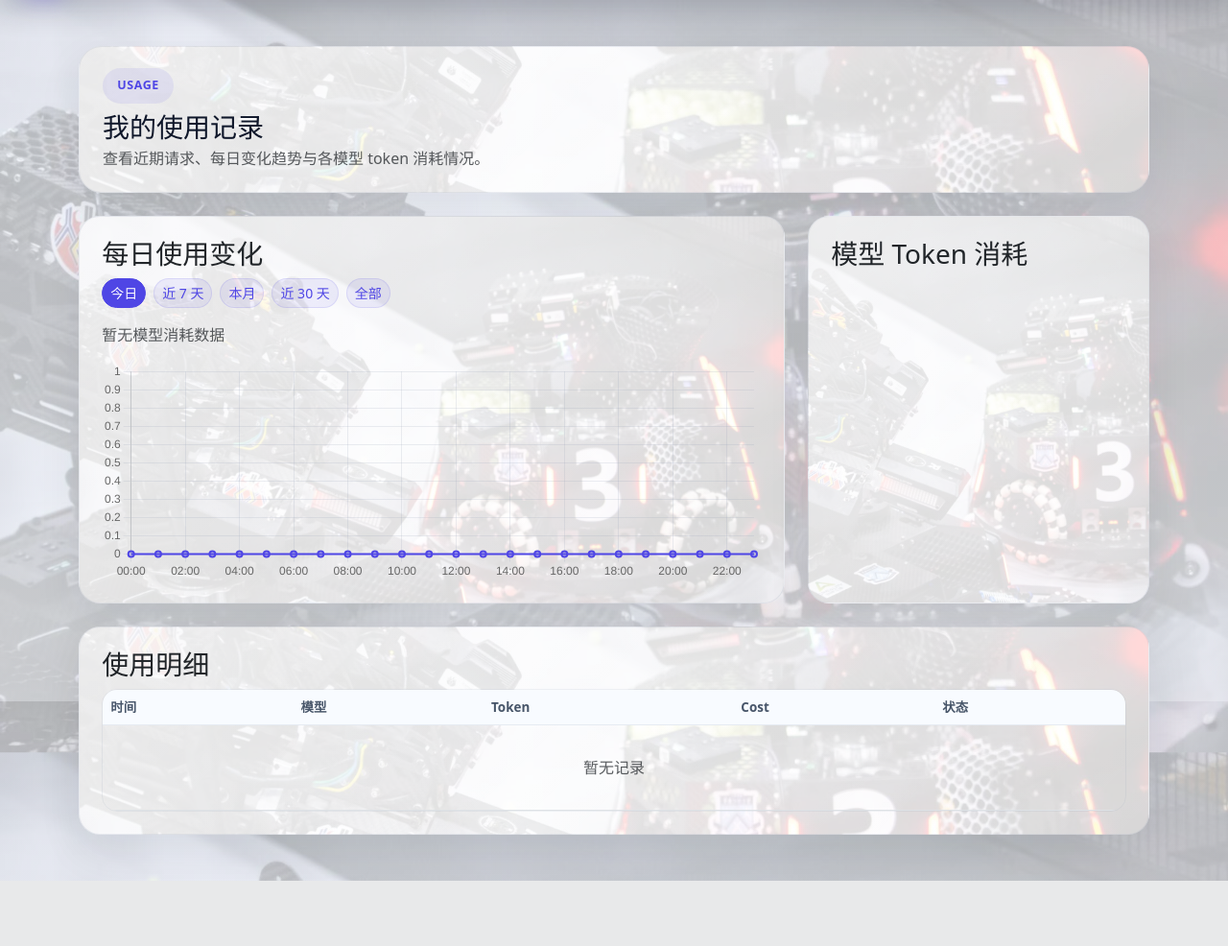
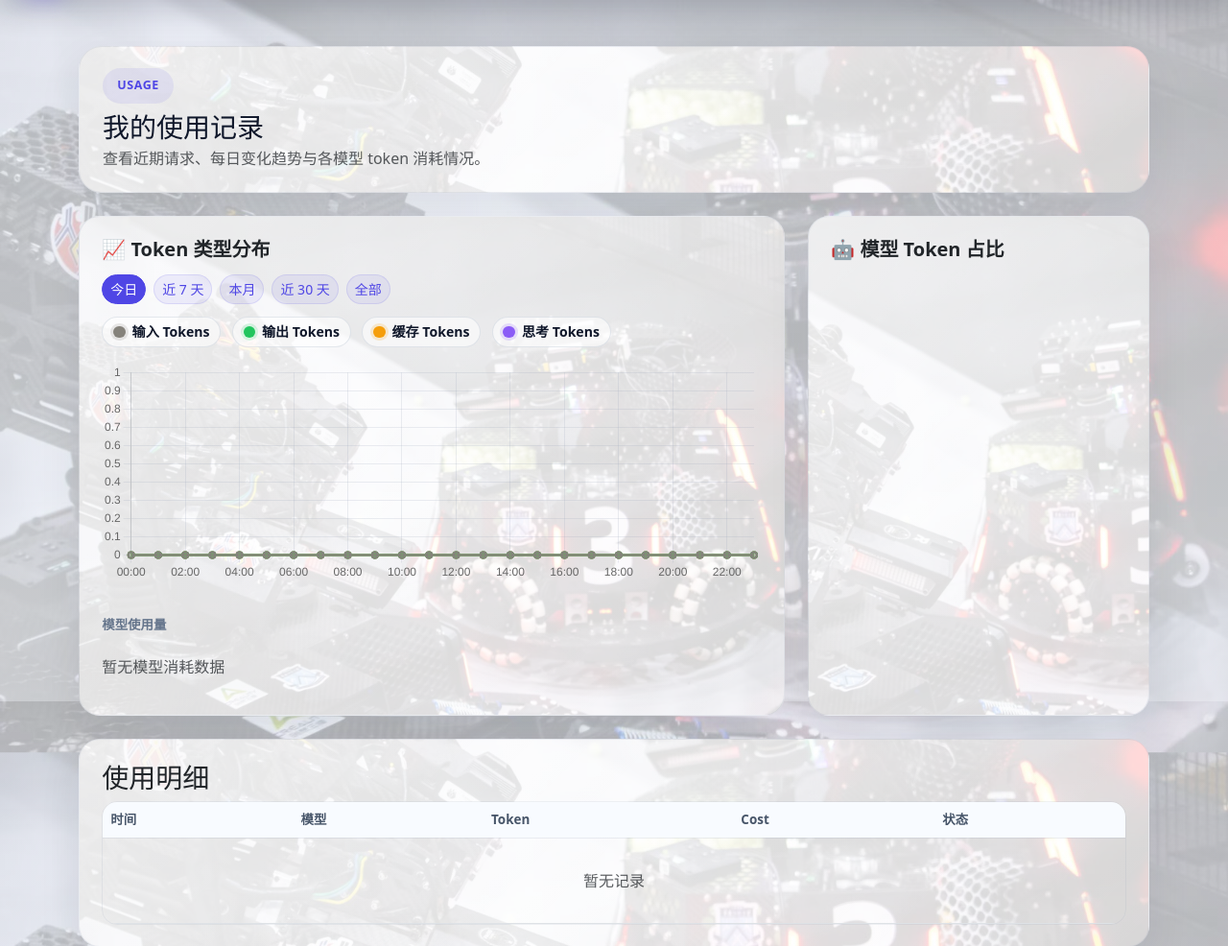
Before and after one commit to hpylsy/LLM-Multiplexer, a Django app: page /usage/my/ in a window 1280 px wide. Shown: the part 69-1055 px from the top of the page at 96% size. Before the commit the page ends 987 px from the top, so only its background shows below. Run offline with Django 4.2, Linux system fonts and the light colour scheme; the visitor is signed in with stand-in values (Sample User, id 1); data that the repository does not hold is empty.

Commit message:
feat: token type distribution chart in usage page + model list in personal summary
- Usage page now shows same multi-line chart as dashboard (input/output/cached/thinking)
- Personal summary in public dashboard shows model usage chips below stats

```diff
--- a/templates/usage/my_usage_logs.html
+++ b/templates/usage/my_usage_logs.html
@@ -12,20 +12,31 @@
     <p class="text-muted mb-0">查看近期请求、每日变化趋势与各模型 token 消耗情况。</p>
 </section>
 
-{{ daily_usage|json_script:'daily-usage-data' }}
+{{ trend_data|json_script:'trend-data' }}
 {{ model_usage|json_script:'model-usage-data' }}
 
 <div class="row g-4 mb-4">
     <div class="col-lg-8">
-        <div class="card panel-card chart-card usage-trend-card h-100"><div class="card-body">
-            <h3>每日使用变化</h3>
-            <div class="toolbar-chips mb-3">
+        <div class="card panel-card chart-card usage-trend-card h-100"><div class="card-body token-trend-card">
+            <div class="token-trend-header">
+                <h5 class="section-title mb-0">📈 Token 类型分布</h5>
+                <div class="toolbar-chips">
                     <a class="btn btn-sm btn-soft {% if range_name == 'today' %}active{% endif %}" href="?range=today">今日</a>
                     <a class="btn btn-sm btn-soft {% if range_name == 'last_7_days' %}active{% endif %}" href="?range=last_7_days">近 7 天</a>
                     <a class="btn btn-sm btn-soft {% if range_name == 'this_month' %}active{% endif %}" href="?range=this_month">本月</a>
                     <a class="btn btn-sm btn-soft {% if range_name == 'last_30_days' %}active{% endif %}" href="?range=last_30_days">近 30 天</a>
                     <a class="btn btn-sm btn-soft {% if range_name == 'all' %}active{% endif %}" href="?range=all">全部</a>
                 </div>
+                <div class="token-legend" aria-label="Token 类型图例">
+                    <span class="token-legend-item"><i style="--legend-color:#85827b"></i>输入 Tokens</span>
+                    <span class="token-legend-item"><i style="--legend-color:#22c55e"></i>输出 Tokens</span>
+                    <span class="token-legend-item"><i style="--legend-color:#f59e0b"></i>缓存 Tokens</span>
+                    <span class="token-legend-item"><i style="--legend-color:#8b5cf6"></i>思考 Tokens</span>
+                </div>
+            </div>
+            <div class="token-trend-frame"><canvas id="trendChart" height="130"></canvas></div>
+            <div class="dashboard-model-usage">
+                <span class="dashboard-model-usage-label">模型使用量</span>
                 <div class="model-chip-group">
                     {% for item in model_usage %}
                         <span class="model-chip">{{ item.model_name }} · {{ item.total_tokens|token_unit }}</span>
@@ -33,12 +44,12 @@
                         <span class="text-muted">暂无模型消耗数据</span>
                     {% endfor %}
                 </div>
-            <canvas id="dailyUsageChart" height="120"></canvas>
+            </div>
         </div></div>
     </div>
     <div class="col-lg-4">
         <div class="card panel-card chart-card h-100"><div class="card-body">
-            <h3>模型 Token 消耗</h3>
+            <h5 class="section-title">🤖 模型 Token 占比</h5>
             <canvas id="modelUsageChart" height="180"></canvas>
         </div></div>
     </div>
@@ -69,31 +80,38 @@
 
 {% block extra_js %}
 <script>
-const dailyUsage = JSON.parse(document.getElementById('daily-usage-data').textContent);
+const trendData = JSON.parse(document.getElementById('trend-data').textContent);
 const modelUsage = JSON.parse(document.getElementById('model-usage-data').textContent);
 
-const formatUsageTick = (value) => {
+const formatTokenTick = (value) => {
     if (value >= 1000000) return `${(value / 1000000).toFixed(1)}M`;
     if (value >= 1000) return `${Math.round(value / 1000)}K`;
     return value;
 };
 
-new Chart(document.getElementById('dailyUsageChart'), {
-    type: 'line',
-    data: {
-        labels: dailyUsage.map(x => x.date),
-        datasets: [{
-            label: 'Token',
-            data: dailyUsage.map(x => x.tokens),
-            borderColor: '#4f46e5',
-            backgroundColor: 'rgba(79,70,229,.16)',
+const makeTokenDataset = (label, key, borderColor, backgroundColor) => ({
+    label,
+    data: trendData.map(x => x[key] || 0),
+    borderColor,
+    backgroundColor,
     fill: true,
     tension: 0.42,
     cubicInterpolationMode: 'monotone',
     pointRadius: 3,
     pointHoverRadius: 5,
     borderWidth: 2,
-        }]
+});
+
+new Chart(document.getElementById('trendChart'), {
+    type: 'line',
+    data: {
+        labels: trendData.map(x => x.date),
+        datasets: [
+            makeTokenDataset('输入 Tokens', 'prompt_tokens', '#85827b', 'rgba(133,130,123,.18)'),
+            makeTokenDataset('输出 Tokens', 'completion_tokens', '#22c55e', 'rgba(34,197,94,.15)'),
+            makeTokenDataset('缓存 Tokens', 'cached_tokens', '#f59e0b', 'rgba(245,158,11,.12)'),
+            makeTokenDataset('思考 Tokens', 'thinking_tokens', '#8b5cf6', 'rgba(139,92,246,.1)'),
+        ]
     },
     options: {
         responsive: true,
@@ -104,13 +122,13 @@ new Chart(document.getElementById('dailyUsageChart'), {
             legend: {display: false},
             tooltip: {
                 callbacks: {
-                    label: (context) => `Token: ${Number(context.parsed.y || 0).toLocaleString()}`
+                    label: (context) => `${context.dataset.label}: ${Number(context.parsed.y || 0).toLocaleString()}`
                 }
             }
         },
         scales: {
             x: {grid: {color: 'rgba(148,163,184,.18)'}, ticks: {maxRotation: 0}},
-            y: {beginAtZero: true, grid: {color: 'rgba(148,163,184,.18)'}, ticks: {callback: formatUsageTick}}
+            y: {beginAtZero: true, grid: {color: 'rgba(148,163,184,.18)'}, ticks: {callback: formatTokenTick}}
         }
     }
 });
@@ -119,9 +137,9 @@ new Chart(document.getElementById('modelUsageChart'), {
     type: 'doughnut',
     data: {
         labels: modelUsage.map(x => x.model_name),
-        datasets: [{data: modelUsage.map(x => x.total_tokens), backgroundColor: ['#4f46e5','#06b6d4','#f59e0b','#ef4444','#8b5cf6']}]
+        datasets: [{data: modelUsage.map(x => x.total_tokens), backgroundColor: ['#4f46e5','#06b6d4','#f59e0b','#ef4444','#8b5cf6','#22c55e','#f97316']}]
     },
-    options: {responsive: true}
+    options: {responsive: true, plugins: {legend: {position: 'bottom', labels: {boxWidth: 12}}}}
 });
 </script>
 {% endblock %}
--- a/usage/views.py
+++ b/usage/views.py
@@ -35,25 +35,46 @@ def my_usage_logs(request):
     chart_logs = UsageLog.objects.filter(user=request.user)
     if chart_start:
         chart_logs = chart_logs.filter(request_time__gte=chart_start)
-    daily_usage_map = defaultdict(int)
-    if range_name == "today":
-        for hour in range(24):
-            daily_usage_map[f"{hour:02d}:00"] = 0
+
     model_usage = list(
         chart_logs
         .values("model_name")
         .annotate(total_tokens=Sum("total_tokens"))
         .order_by("-total_tokens")
     )
-    for item in chart_logs.order_by("request_time"):
+
+    # Build token type trend data (same as dashboard)
+    from usage.services import _payload_int
+    trend_map = defaultdict(lambda: {"tokens": 0, "prompt_tokens": 0, "completion_tokens": 0, "cached_tokens": 0, "thinking_tokens": 0})
+    for item in chart_logs.only("request_time", "prompt_tokens", "completion_tokens", "total_tokens", "raw_payload").order_by("request_time"):
         local_time = timezone.localtime(item.request_time)
         if range_name == "today":
             label = local_time.strftime("%H:00")
         else:
             label = local_time.date().isoformat()
-        daily_usage_map[label] += item.total_tokens
-    daily_usage = [{"date": day, "tokens": tokens} for day, tokens in daily_usage_map.items()]
-    return render(request, "usage/my_usage_logs.html", {"logs": logs, "daily_usage": daily_usage, "model_usage": model_usage, "range_name": range_name})
+        trend_map[label]["tokens"] += item.total_tokens
+        trend_map[label]["prompt_tokens"] += item.prompt_tokens
+        trend_map[label]["completion_tokens"] += item.completion_tokens
+        cached = _payload_int(item.raw_payload, ("raw_payload", "tokens", "cached_tokens"), ("tokens", "cached_tokens"), ("cached_tokens",))
+        thinking = _payload_int(item.raw_payload, ("raw_payload", "tokens", "reasoning_tokens"), ("raw_payload", "tokens", "thinking_tokens"), ("tokens", "reasoning_tokens"))
+        trend_map[label]["cached_tokens"] += cached
+        trend_map[label]["thinking_tokens"] += thinking
+
+    # Fill empty hours for today view
+    if range_name == "today":
+        for hour in range(24):
+            key = f"{hour:02d}:00"
+            if key not in trend_map:
+                trend_map[key] = {"tokens": 0, "prompt_tokens": 0, "completion_tokens": 0, "cached_tokens": 0, "thinking_tokens": 0}
+
+    trend_data = [{"date": label, **values} for label, values in sorted(trend_map.items())]
+
+    return render(request, "usage/my_usage_logs.html", {
+        "logs": logs,
+        "trend_data": trend_data,
+        "model_usage": model_usage,
+        "range_name": range_name,
+    })
 
 
 @admin_required
```
Also changed, not shown: templates/dashboard/partials/dashboard_content.html (+10 -0 lines). Lines whose indentation alone changed are shown as unchanged.
